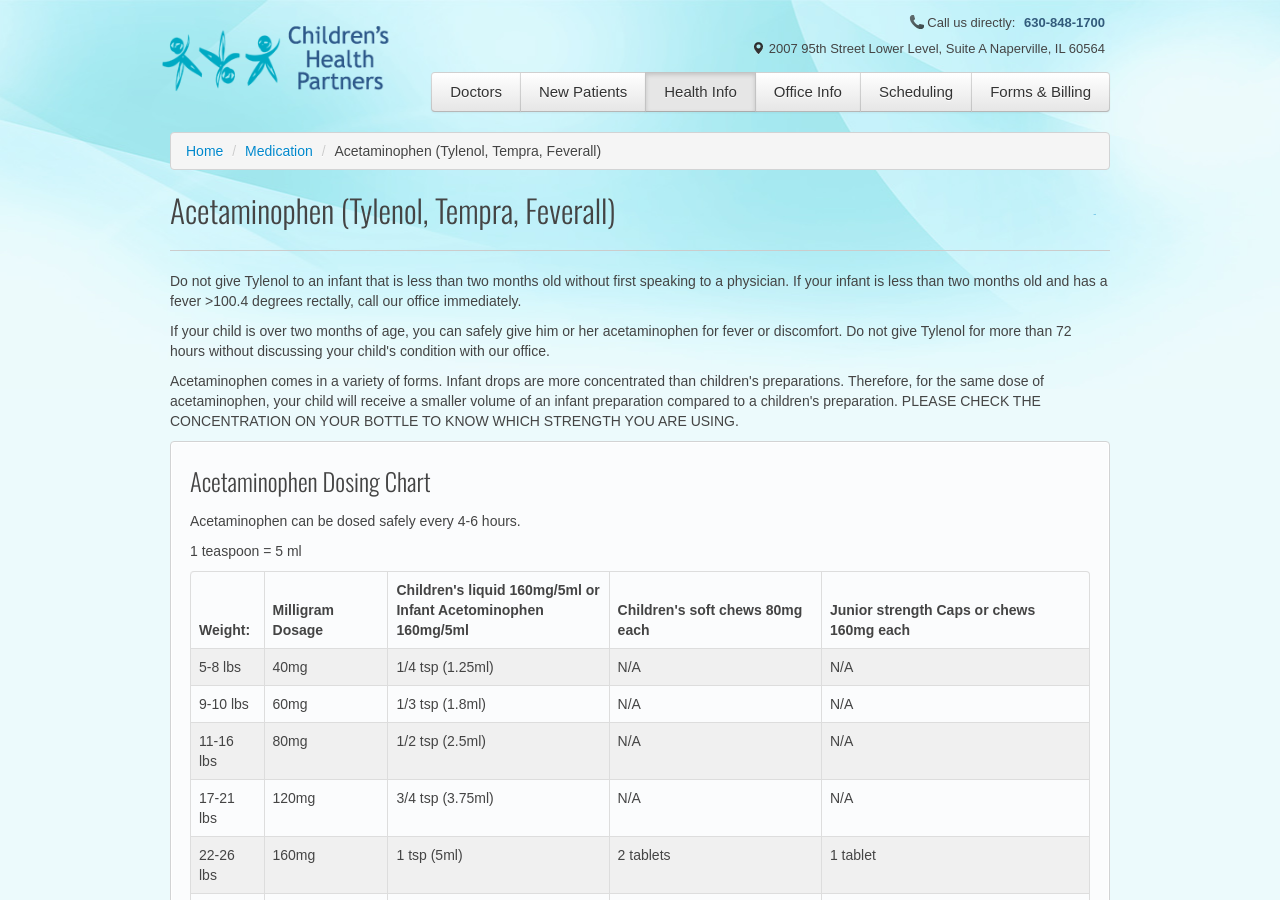
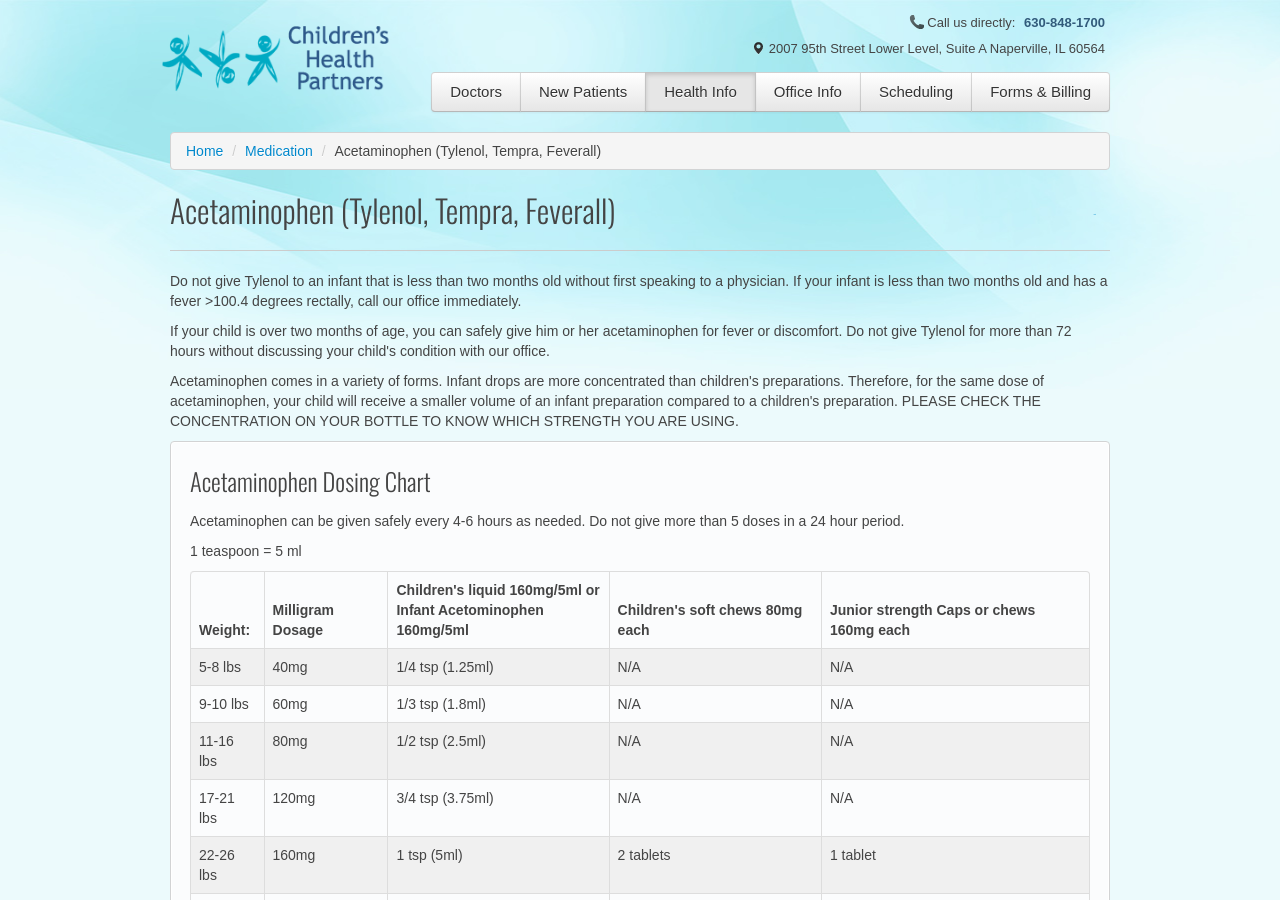
Before and after one commit to chpweb/web, a Jekyll site: the page built from medication/acetaminophen-tylenol-tempra-feverall.html, in a window 1280 px wide and 900 px high. Built offline with Jekyll 4.4.1, drawn with Linux system fonts in a browser that asks for light colours; some web fonts are replaced; comment, search, counter and statistics services are not loaded.

Commit message:
Update acetaminophen-tylenol-tempra-feverall.html

```diff
--- a/medication/acetaminophen-tylenol-tempra-feverall.html
+++ b/medication/acetaminophen-tylenol-tempra-feverall.html
@@ -32,7 +32,7 @@
 
 	<div class="well">
       <h3>Acetaminophen Dosing Chart</h3>
-      <p>Acetaminophen can be dosed safely every 4-6 hours.</p>
+      <p>Acetaminophen can be given safely every 4-6 hours as needed.  Do not give more than 5 doses in a 24 hour period.</p>
       <p>1 teaspoon = 5 ml</p>
 
       <table summary="Acetaminophen Dosing Chart" class="table table-bordered table-striped">
```
